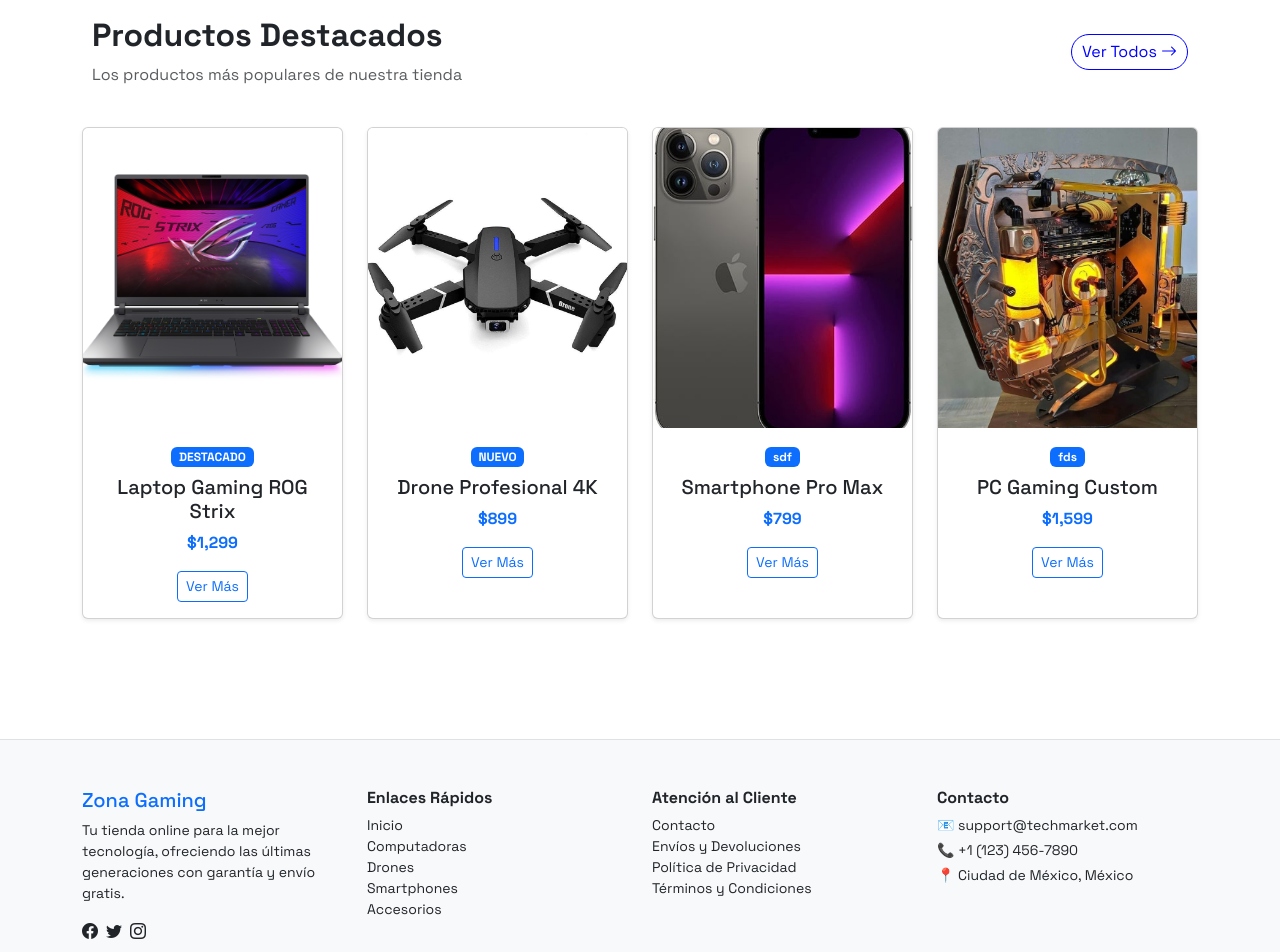
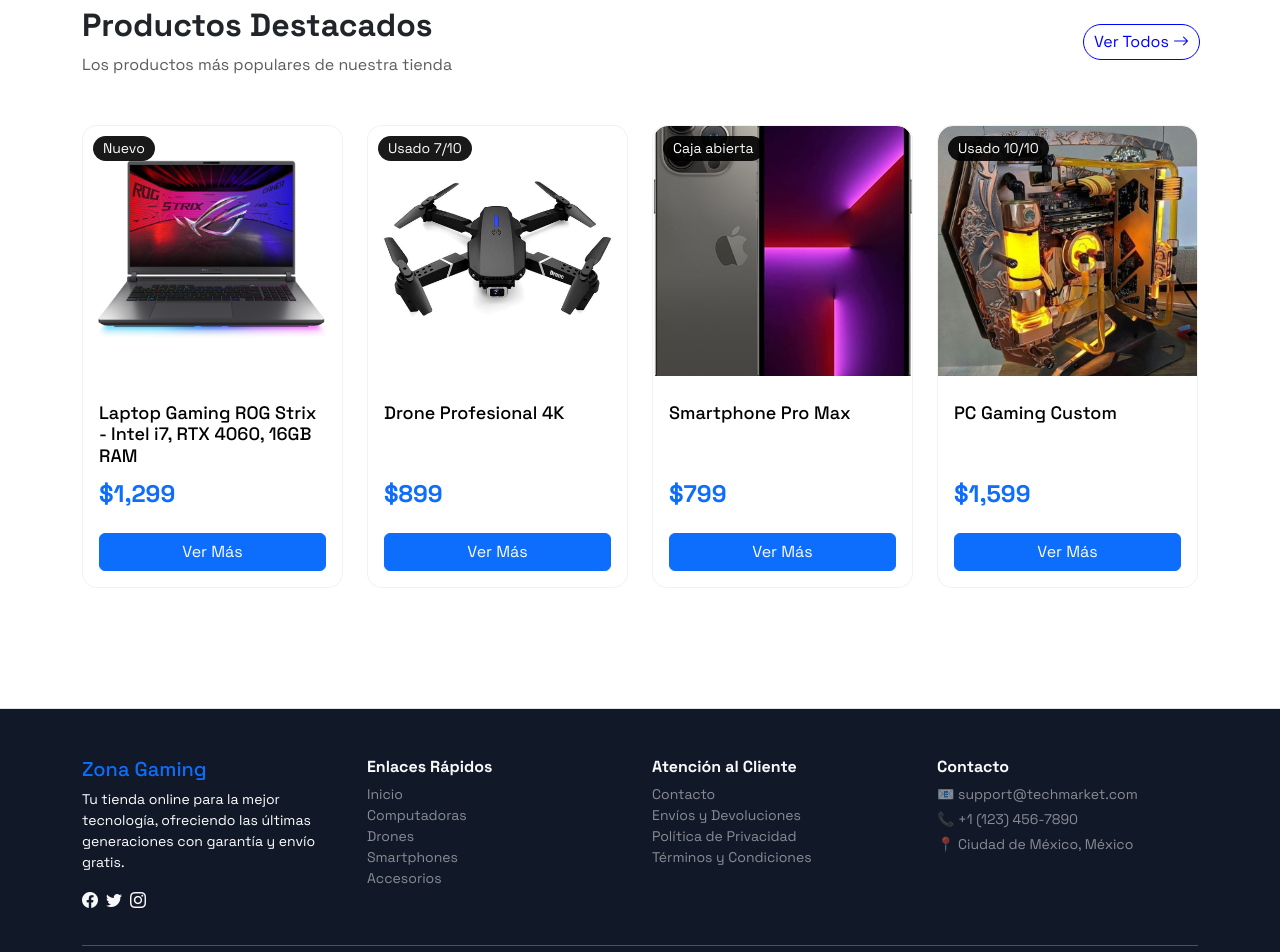
Before and after one commit to RAFALAMAO/zona-gaming-app, a React (Vite) app: page / in a window 1280 px wide. Shown: the part 1120-2072 px from the top of the page. Built offline with nearby package versions, Linux system fonts and the light colour scheme.

Commit message:
feat: :sparkles: se arreglan los estilos para un primer maquetado

```diff
--- a/src/components/FeaturedProducts/FeaturedProducts.module.css
+++ b/src/components/FeaturedProducts/FeaturedProducts.module.css
@@ -1,24 +1,73 @@
-.img {
-  height: 300px;
-  object-fit: cover;
-  object-position: center;
-}
-
-.title-container {
-  display: flex;
-  justify-content: space-between;
-  padding: 10px;
-  border-radius: 5px;
-  margin-bottom: 30px;
-}
-
-.title-container button {
+.button {
   border: 1px solid blue;
   background: none;
   color: blue;
   padding: 5px 10px;
+  margin-right: 10px;
   border-radius: 30px;
   cursor: pointer;
   height: fit-content;
+  width: fit-content;
   align-self: center;
 }
+
+.card {
+  border: 1px solid rgba(131, 131, 131, 0.1);
+  border-radius: 15px;
+  transition: all 0.3s ease-in-out;
+}
+
+.card:hover {
+  box-shadow: 0px 5px 12px -1px rgba(0, 0, 0, 0.61);
+  -webkit-box-shadow: 0px 5px 12px -1px rgba(0, 0, 0, 0.61);
+  -moz-box-shadow: 0px 5px 12px -1px rgba(0, 0, 0, 0.61);
+}
+
+.state-badge {
+  position: absolute;
+  top: 10px;
+  left: 10px;
+  padding: 2px 10px;
+  border-radius: 30px;
+  background-color: rgba(0, 0, 0, 0.9);
+  color: white;
+  font-size: 14px;
+  z-index: 100;
+}
+
+.card .img-container {
+  overflow: hidden;
+  border-radius: 15px 15px 0 0;
+}
+
+.card .img {
+  height: 250px;
+  border-radius: 15px 15px 0 0;
+  object-fit: cover;
+  object-position: center;
+  transition: transform 0.3s ease-in-out;
+}
+
+.card:hover .img {
+  overflow: hidden;
+  transform: scale(1.1);
+}
+
+.card:hover .card-title {
+  color: rgb(0, 92, 196);
+}
+
+.card-title {
+  font-size: 18px;
+  color: black;
+  text-align: left;
+  padding: 10px 0px;
+  height: 80px;
+  overflow: hidden;
+  text-overflow: ellipsis;
+  display: -webkit-box;
+  -webkit-line-clamp: 3;
+  line-clamp: 3;
+  -webkit-box-orient: vertical;
+  transition: color 0.3s ease-in-out;
+}
--- a/src/components/FeaturedProducts/FeaturedProducts.tsx
+++ b/src/components/FeaturedProducts/FeaturedProducts.tsx
@@ -3,27 +3,27 @@
 export default function FeaturedProducts() {
   const products = [
     {
-      name: 'Laptop Gaming ROG Strix',
+      name: 'Laptop Gaming ROG Strix - Intel i7, RTX 4060, 16GB RAM',
       price: '$1,299',
-      label: 'DESTACADO',
+      state: 'Nuevo',
       image: '/imgs/temp/rog.png',
     },
     {
       name: 'Drone Profesional 4K',
       price: '$899',
-      label: 'NUEVO',
+      state: 'Usado 7/10',
       image: '/imgs/temp/drone.jpg',
     },
     {
       name: 'Smartphone Pro Max',
       price: '$799',
-      label: 'sdf',
+      state: 'Caja abierta',
       image: '/imgs/temp/pro-max.jpg',
     },
     {
       name: 'PC Gaming Custom',
       price: '$1,599',
-      label: 'fds',
+      state: 'Usado 10/10',
       image: '/imgs/temp/pc-custom.jpg',
     },
   ];
@@ -31,25 +31,30 @@
   return (
     <section className="py-5">
       <div className="container text-center">
-        <div className={styles['title-container']}>
-          <div className="text-start">
+        <div className="row justify-content-between mb-5">
+          <div className="col-10 text-start">
             <h2 className="mb-2 fw-bold">Productos Destacados</h2>
             <p className="text-muted mb-0">Los productos más populares de nuestra tienda</p>
           </div>
-          <button type="button" className="btn btn-primary">
+          <button
+            className={`col-2 mt-lg-0 mt-4 ms-lg-0 ms-2 btn btn-primary ${styles.button}`}
+            type="button"
+          >
             Ver Todos <i className="bi bi-arrow-right"></i>
           </button>
         </div>
         <div className="row">
           {products.map((p, i) => (
             <div key={i} className="col-12 col-sm-6 col-md-3 mb-4">
-              <div className="card h-100 shadow-sm">
-                <img src={p.image} className={`card-img-top ${styles.img}`} alt={p.name} />
+              <div className={`card h-100 ${styles.card}`}>
+                <span className={styles['state-badge']}>{p.state}</span>
+                <div className={styles['img-container']}>
+                  <img src={p.image} className={`card-img-top ${styles.img}`} alt={p.name} />
+                </div>
                 <div className="card-body">
-                  {p.label && <span className="badge bg-primary mb-2">{p.label}</span>}
-                  <h5 className="card-title">{p.name}</h5>
-                  <p className="text-primary fw-bold">{p.price}</p>
-                  <button className="btn btn-outline-primary btn-sm">Ver Más</button>
+                  <h5 className={`card-title ${styles['card-title']}`}>{p.name}</h5>
+                  <p className="text-primary text-start h4 fw-bold mb-4">{p.price}</p>
+                  <button className="btn btn-primary w-100">Ver Más</button>
                 </div>
               </div>
             </div>
--- /dev/null
+++ b/src/components/Footer/Footer.module.css
@@ -0,0 +1,3 @@
+.footer {
+  background-color: rgb(17 24 39);
+}
--- a/src/components/Footer/Footer.tsx
+++ b/src/components/Footer/Footer.tsx
@@ -1,22 +1,24 @@
+import styles from './Footer.module.css';
+
 export default function Footer() {
   return (
-    <footer className="bg-light text-dark pt-5 pb-3 mt-5 border-top">
+    <footer className={`text-light pt-5 pb-3 mt-5 border-top ${styles.footer}`}>
       <div className="container">
         <div className="row">
           <div className="col-md-3 mb-3">
             <h5 className="text-primary">Zona Gaming</h5>
-            <p className="small">
+            <p className="small text-white">
               Tu tienda online para la mejor tecnología, ofreciendo las últimas generaciones con
               garantía y envío gratis.
             </p>
             <div className="mt-2">
-              <a href="#" className="text-dark me-2">
+              <a href="#" className="text-light me-2">
                 <i className="bi bi-facebook"></i>
               </a>
-              <a href="#" className="text-dark me-2">
+              <a href="#" className="text-light me-2">
                 <i className="bi bi-twitter"></i>
               </a>
-              <a href="#" className="text-dark">
+              <a href="#" className="text-light">
                 <i className="bi bi-instagram"></i>
               </a>
             </div>
@@ -26,27 +28,27 @@
             <h6 className="fw-bold">Enlaces Rápidos</h6>
             <ul className="list-unstyled small">
               <li>
-                <a href="#" className="text-dark text-decoration-none">
+                <a href="#" className="text-white-50 text-decoration-none">
                   Inicio
                 </a>
               </li>
               <li>
-                <a href="#" className="text-dark text-decoration-none">
+                <a href="#" className="text-white-50 text-decoration-none">
                   Computadoras
                 </a>
               </li>
               <li>
-                <a href="#" className="text-dark text-decoration-none">
+                <a href="#" className="text-white-50 text-decoration-none">
                   Drones
                 </a>
               </li>
               <li>
-                <a href="#" className="text-dark text-decoration-none">
+                <a href="#" className="text-white-50 text-decoration-none">
                   Smartphones
                 </a>
               </li>
               <li>
-                <a href="#" className="text-dark text-decoration-none">
+                <a href="#" className="text-white-50 text-decoration-none">
                   Accesorios
                 </a>
               </li>
@@ -57,22 +59,22 @@
             <h6 className="fw-bold">Atención al Cliente</h6>
             <ul className="list-unstyled small">
               <li>
-                <a href="#" className="text-dark text-decoration-none">
+                <a href="#" className="text-white-50 text-decoration-none">
                   Contacto
                 </a>
               </li>
               <li>
-                <a href="#" className="text-dark text-decoration-none">
+                <a href="#" className="text-white-50 text-decoration-none">
                   Envíos y Devoluciones
                 </a>
               </li>
               <li>
-                <a href="#" className="text-dark text-decoration-none">
+                <a href="#" className="text-white-50 text-decoration-none">
                   Política de Privacidad
                 </a>
               </li>
               <li>
-                <a href="#" className="text-dark text-decoration-none">
+                <a href="#" className="text-white-50 text-decoration-none">
                   Términos y Condiciones
                 </a>
               </li>
@@ -81,9 +83,11 @@
 
           <div className="col-md-3 mb-3">
             <h6 className="fw-bold">Contacto</h6>
-            <p className="small mb-1">📧 support@techmarket.com</p>
-            <p className="small mb-1">📞 +1 (123) 456-7890</p>
-            <p className="small">📍 Ciudad de México, México</p>
+            <div className="text-white-50">
+              <p className="small mb-1">📧 support@techmarket.com</p>
+              <p className="small mb-1">📞 +1 (123) 456-7890</p>
+              <p className="small">📍 Ciudad de México, México</p>
+            </div>
           </div>
         </div>
 
--- a/src/components/Header/Header.module.css
+++ b/src/components/Header/Header.module.css
@@ -1,3 +1,7 @@
+.navbar {
+  background-color: rgb(17 24 39);
+}
+
 .brand-img {
   width: 50px;
   border-radius: 100%;
@@ -16,7 +20,7 @@
   -webkit-text-fill-color: transparent;
 }
 
-.nav-items li a:hover {
+.nav-items li:hover {
   background: -webkit-linear-gradient(
     0deg,
     rgb(153, 44, 255) 0%,
--- a/src/components/Header/Header.tsx
+++ b/src/components/Header/Header.tsx
@@ -3,7 +3,7 @@
 export default function Header() {
   return (
     <header>
-      <nav className="navbar navbar-expand-lg navbar-dark bg-dark shadow-sm">
+      <nav className={`navbar navbar-expand-lg navbar-dark shadow-sm ${styles.navbar}`}>
         <div className="container">
           <img className={styles['brand-img']} src="./imgs/gen-icon.png" alt="gen icon" />
           <a className={`navbar-brand text-primary fw-bold ${styles['brand-name']}`} href="#">
```
